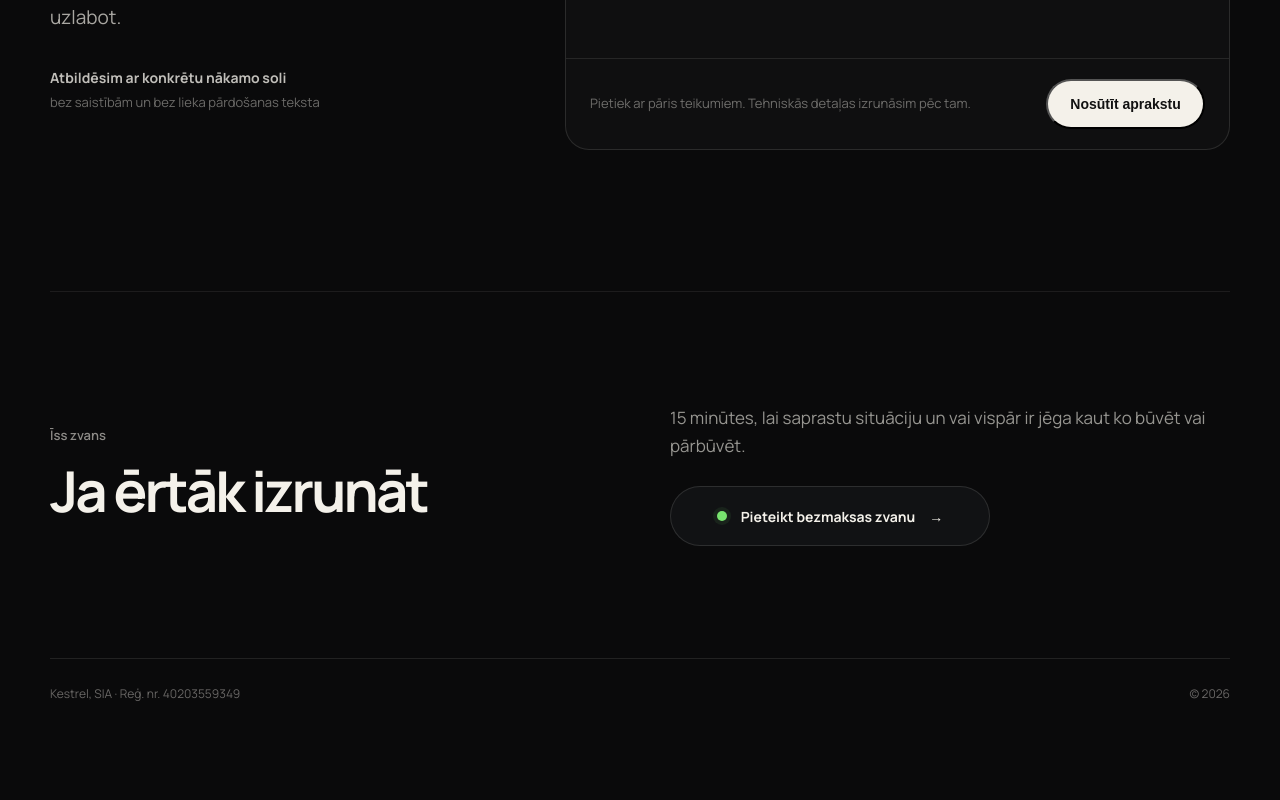
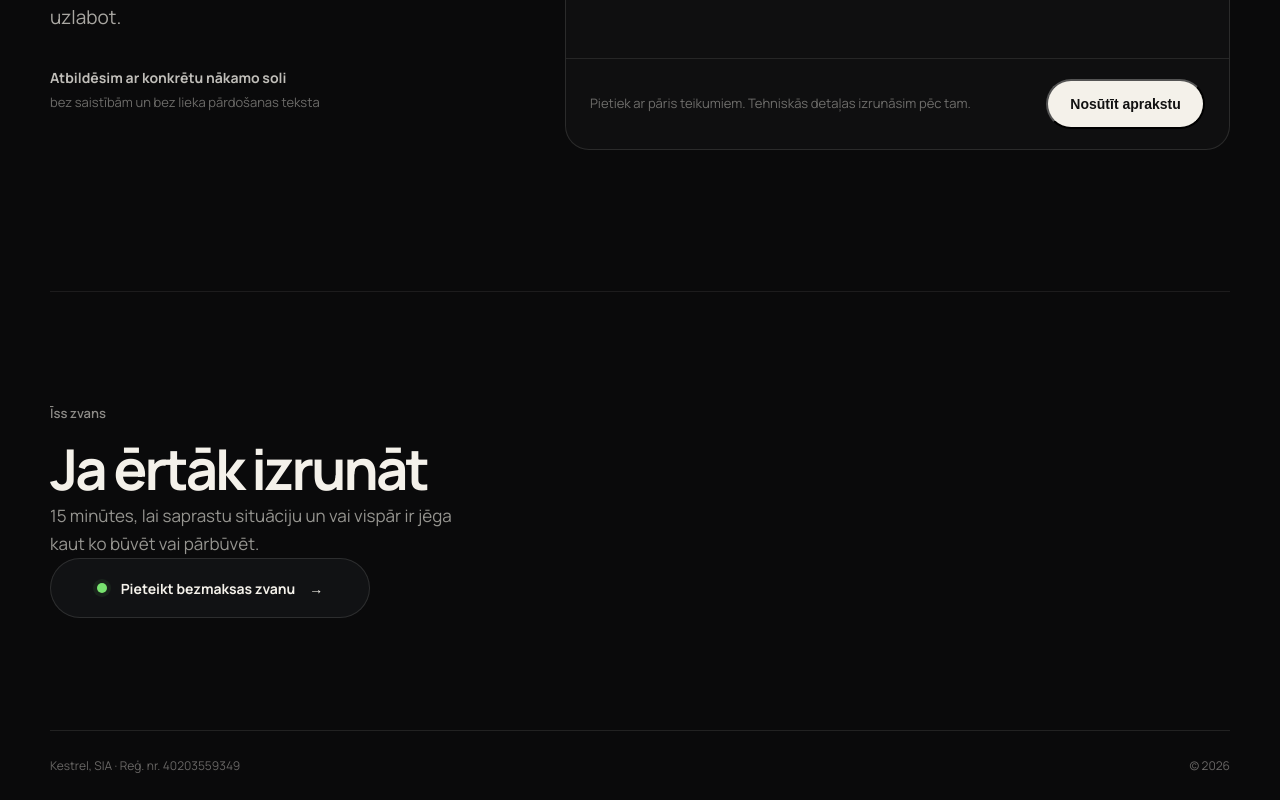
Before and after one commit to davisl24/WEBSITEAGENCY, a Next.js app: page /kontakti in a window 1280 px wide. Shown: the part 509-1309 px from the top of the page. Before the commit the page ends 1237 px from the top, so only its background shows below. Built offline with nearby package versions, Linux system fonts and the light colour scheme.

Commit message:
design: center compact contact call CTA

```diff
--- a/app/kontakti/page.tsx
+++ b/app/kontakti/page.tsx
@@ -72,7 +72,7 @@ export default function ContactPage() {
       </section>
 
       <section className="service-page-section contact-page-call" aria-labelledby="contact-call-title">
-        <div>
+        <div className="contact-page-call-inner">
           <RevealOnView>
             <p className="service-page-kicker">Īss zvans</p>
           </RevealOnView>
@@ -82,18 +82,21 @@ export default function ContactPage() {
               <span className="service-reveal-line"><span>Ja ērtāk izrunāt</span></span>
             </h2>
           </RevealOnView>
-        </div>
 
           <RevealOnView className="contact-page-call-copy" delay={140}>
             <p>
               15 minūtes, lai saprastu situāciju un vai vispār ir jēga kaut ko būvēt vai pārbūvēt.
             </p>
+          </RevealOnView>
+
+          <RevealOnView className="contact-page-call-action" delay={220}>
             <a className="call-cta" href="#contact-form">
               <span className="call-dot" aria-hidden="true" />
               <span>Pieteikt bezmaksas zvanu</span>
               <span aria-hidden="true">→</span>
             </a>
           </RevealOnView>
+        </div>
       </section>
 
       <footer className="service-page-footer">
```
Lines whose indentation alone changed are shown as unchanged.
